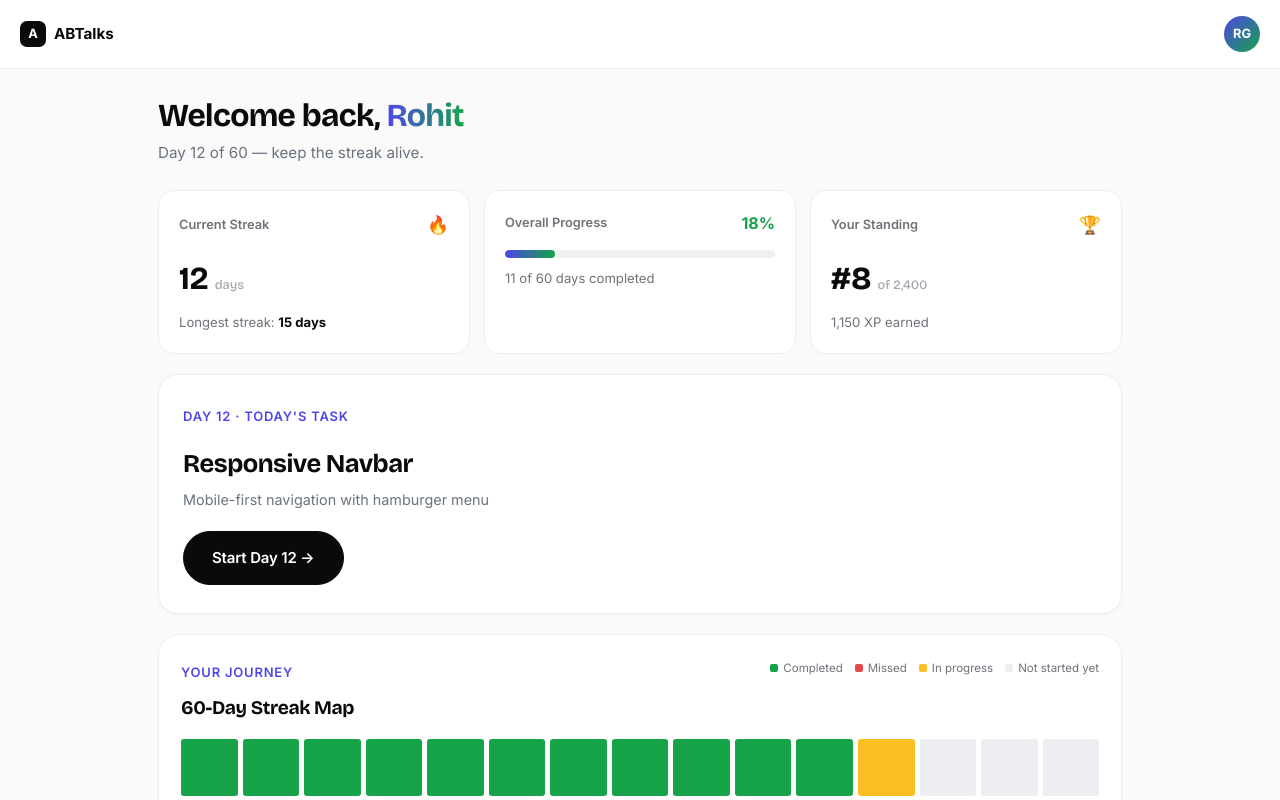
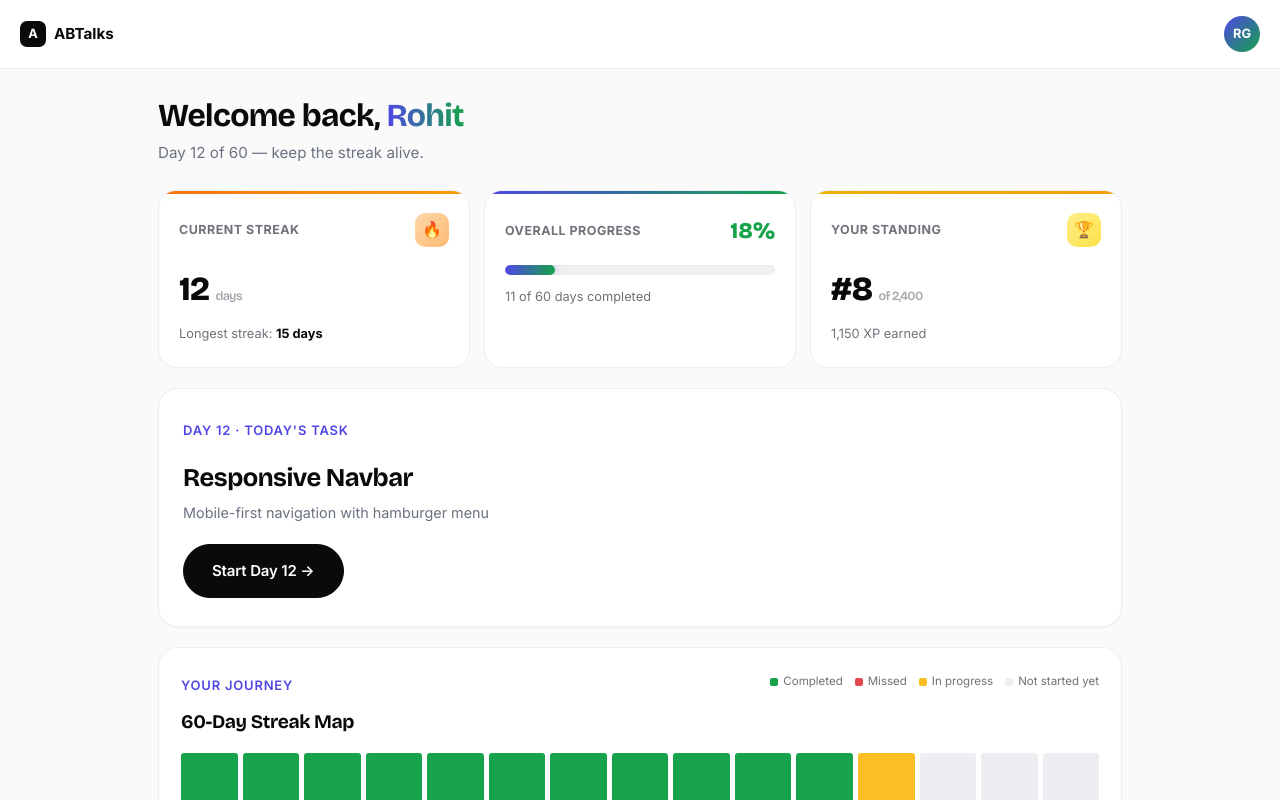
Before and after one commit to ROhitg-upta/abtalks-redesign, a React (Vite) app: page /dashboard in a window 1280 px wide. Shown: the top 800 px of the page. Built offline with nearby package versions, Linux system fonts and the light colour scheme.

Commit message:
DELETING APP.CSS

```diff
--- a/src/index.css
+++ b/src/index.css
@@ -853,83 +853,154 @@ img {
   margin-bottom: 20px;
 }
 
+/* ===== IMPROVED TOP CARDS (v2) ===== */
+
 .streak-card,
 .progress-card,
 .rank-card {
   background: #fff;
   border: 1px solid #eceef1;
-  border-radius: 16px;
-  padding: 20px;
+  border-radius: 18px;
+  padding: 22px 20px;
+  position: relative;
+  overflow: hidden;
+  transition: transform 0.25s ease, box-shadow 0.25s ease;
+}
+
+.streak-card:hover,
+.progress-card:hover,
+.rank-card:hover {
+  transform: translateY(-3px);
+  box-shadow: 0 12px 28px rgba(0,0,0,0.07);
+}
+
+/* colored top accent bar per card */
+.streak-card::before,
+.progress-card::before,
+.rank-card::before {
+  content: "";
+  position: absolute;
+  top: 0;
+  left: 0;
+  right: 0;
+  height: 3px;
+}
+
+.streak-card::before {
+  background: linear-gradient(90deg, #f97316, #f59e0b);
+}
+
+.progress-card::before {
+  background: linear-gradient(90deg, #4f46e5, #16a34a);
+}
+
+.rank-card::before {
+  background: linear-gradient(90deg, #eab308, #f59e0b);
 }
 
 .streak-card-header {
   display: flex;
   align-items: center;
   justify-content: space-between;
-  margin-bottom: 14px;
+  margin-bottom: 16px;
 }
 
 .streak-label {
-  font-size: 0.8rem;
-  font-weight: 600;
+  font-size: 0.78rem;
+  font-weight: 700;
   color: #71717a;
-}
-
+  text-transform: uppercase;
+  letter-spacing: 0.04em;
+}
+
+/* icon badge instead of plain emoji */
 .streak-fire {
-  font-size: 1.1rem;
+  font-size: 1rem;
+  width: 34px;
+  height: 34px;
+  border-radius: 10px;
+  display: flex;
+  align-items: center;
+  justify-content: center;
+  flex-shrink: 0;
+}
+
+.streak-card .streak-fire {
+  background: linear-gradient(135deg, #fed7aa, #fdba74);
+}
+
+.rank-card .streak-fire {
+  background: linear-gradient(135deg, #fef08a, #fde047);
 }
 
 .streak-number {
   font-family: "Bricolage Grotesque", sans-serif;
-  font-size: 2rem;
-  font-weight: 700;
+  font-size: 2.1rem;
+  font-weight: 800;
   color: #0a0a0a;
   display: flex;
   align-items: baseline;
   gap: 6px;
   margin-bottom: 8px;
+  letter-spacing: -0.02em;
 }
 
 .streak-unit {
+  font-size: 0.78rem;
+  font-weight: 600;
+  color: #a5a5ad;
+}
+
+.streak-sub {
   font-size: 0.8rem;
-  font-weight: 500;
-  color: #a5a5ad;
-}
-
-.streak-sub {
-  font-size: 0.82rem;
   color: #71717a;
 }
 
 .streak-sub strong {
   color: #0a0a0a;
+  font-weight: 700;
 }
 
 .streak-empty-msg {
-  font-size: 0.82rem;
+  font-size: 0.8rem;
   color: #a5a5ad;
   line-height: 1.5;
-}
-
+  padding: 8px 10px;
+  background: #fafafa;
+  border-radius: 8px;
+  border: 1px dashed #e4e4e7;
+}
+
+/* progress card specific */
 .progress-percent {
-  font-size: 1rem;
-  font-weight: 700;
+  font-family: "Bricolage Grotesque", sans-serif;
+  font-size: 1.4rem;
+  font-weight: 800;
   color: #16a34a;
 }
 
 .progress-bar-track {
   width: 100%;
-  height: 8px;
+  height: 10px;
   border-radius: 999px;
   background: #f0f0f2;
   overflow: hidden;
-  margin-bottom: 10px;
+  margin-bottom: 12px;
+  box-shadow: inset 0 1px 2px rgba(0,0,0,0.04);
 }
 
 .progress-bar-fill {
   height: 100%;
   border-radius: 999px;
   background: linear-gradient(90deg, #4f46e5, #16a34a);
+  box-shadow: 0 0 8px rgba(79, 70, 229, 0.35);
+}
+
+@media (max-width: 720px) {
+  .dash-top-grid {
+    grid-template-columns: 1fr;
+    gap: 12px;
+  }
 }
 
 /* TODAY'S TASK CARD */
```
Also changed, not shown: src/App.css (deleted, +0 -184 lines).
